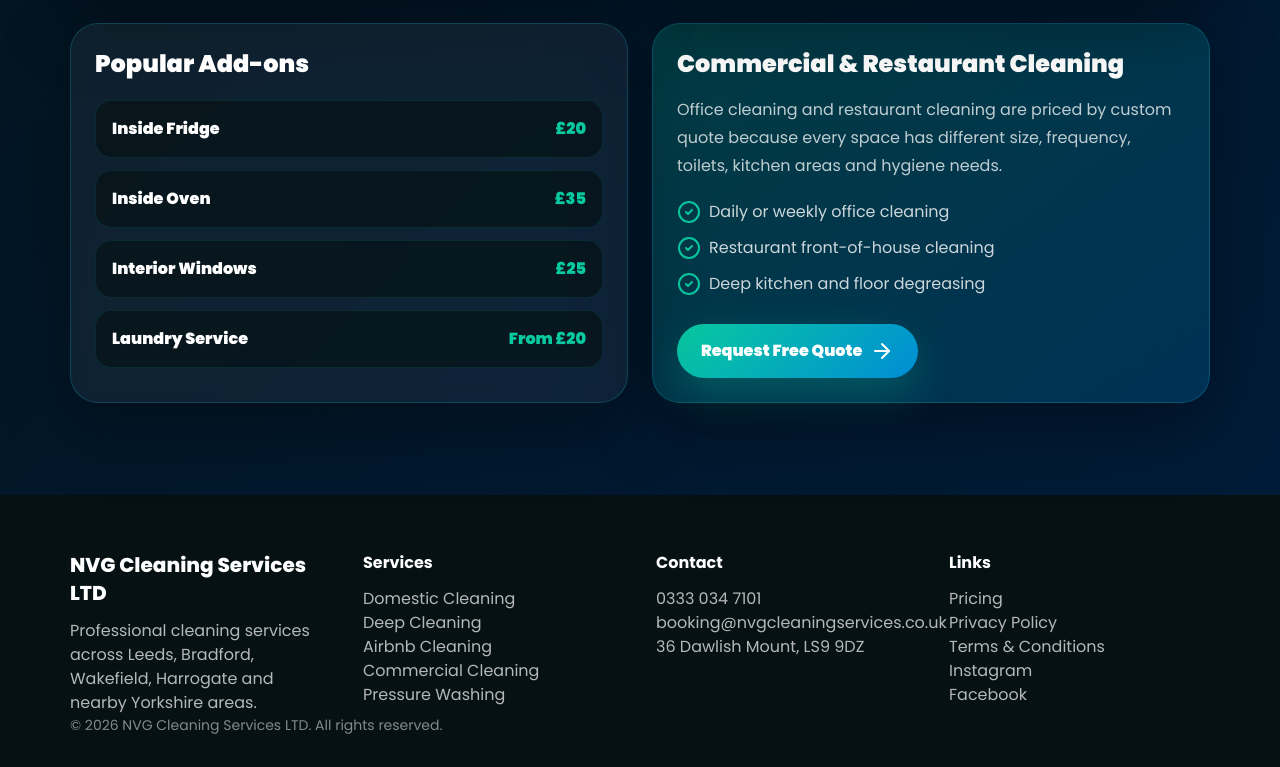
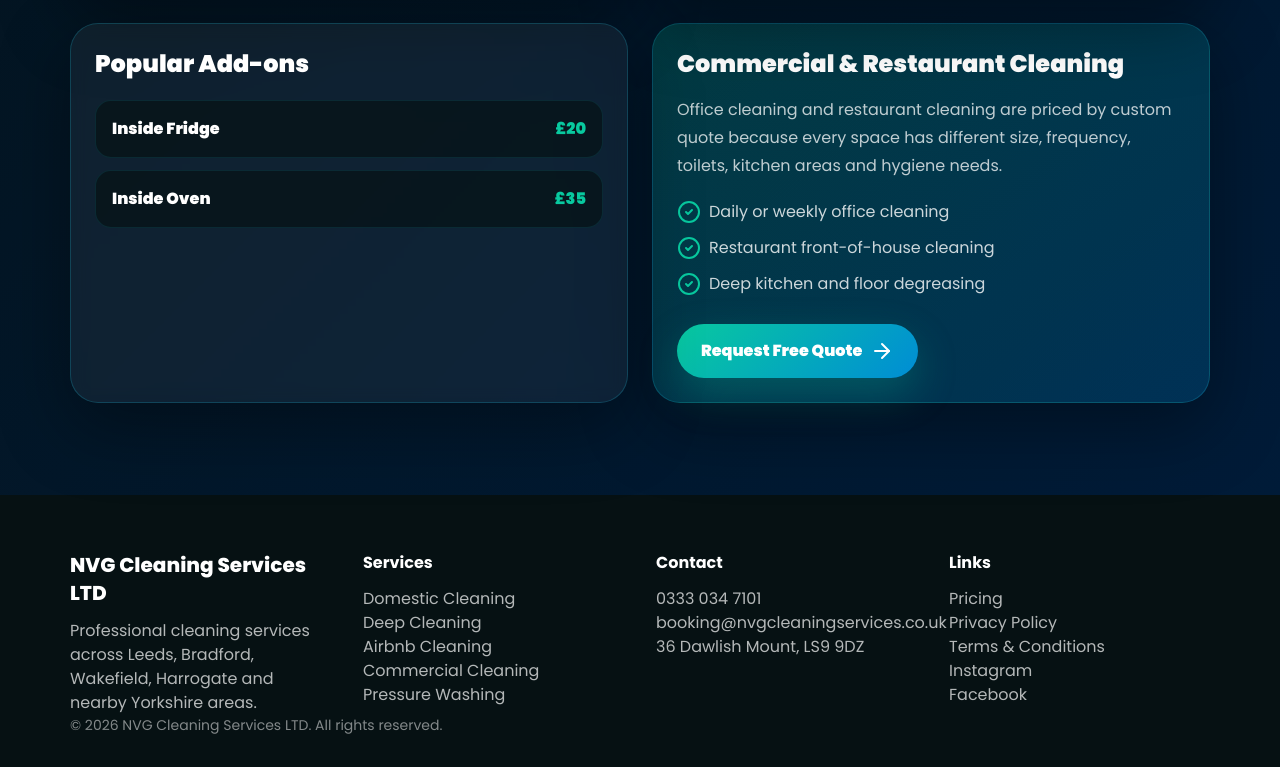
Before and after one commit to adebare-adeyemo/Never-give-up, a Next.js app: page /pricing in a window 1280 px wide. Shown: the part 1295-2062 px from the top of the page. Built offline with nearby package versions, Linux system fonts and the light colour scheme.

Commit message:
Update page.jsx
Remove interior

```diff
--- a/app/pricing/page.jsx
+++ b/app/pricing/page.jsx
@@ -8,7 +8,7 @@
 const deep=[['Studio/1 Bed','From £120'],['2 Bedroom','From £160'],['3 Bedroom','From £220'],['4 Bedroom','From £280'],['5+ Bedroom','Custom Quote']];
 const airbnb=[['1 Bedroom Airbnb','From £55'],['2 Bedroom Airbnb','From £75'],['3 Bedroom Airbnb','From £95'],['4+ Bedroom Airbnb','Custom Quote']];
 const pressure=[['Driveway Cleaning','From £80'],['Patio Cleaning','From £70'],['Decking Cleaning','From £60'],['Commercial Exterior','Custom Quote']];
-const addons=[['Inside Fridge','£20'],['Inside Oven','£35'],['Interior Windows','£25'],['Laundry Service','From £20']];
+const addons=[['Inside Fridge','£20'],['Inside Oven','£35']];
 
 function PriceCard({title,children}){return <Reveal className='rounded-[28px] border border-cyan-400/20 bg-white/5 p-6 shadow-card backdrop-blur'><h2 className='text-2xl font-black text-white'>{title}</h2><div className='mt-5 space-y-3'>{children}</div></Reveal>}
 function Row({name,price,note}){return <div className='rounded-2xl border border-cyan-400/10 bg-[#061113]/65 p-4'><div className='flex flex-col gap-2 sm:flex-row sm:items-center sm:justify-between'><p className='font-black text-white'>{name}</p><p className='font-black text-nvg'>{price}</p></div>{note&&<p className='mt-2 text-sm leading-6 text-white/65'>{note}</p>}</div>}
```
